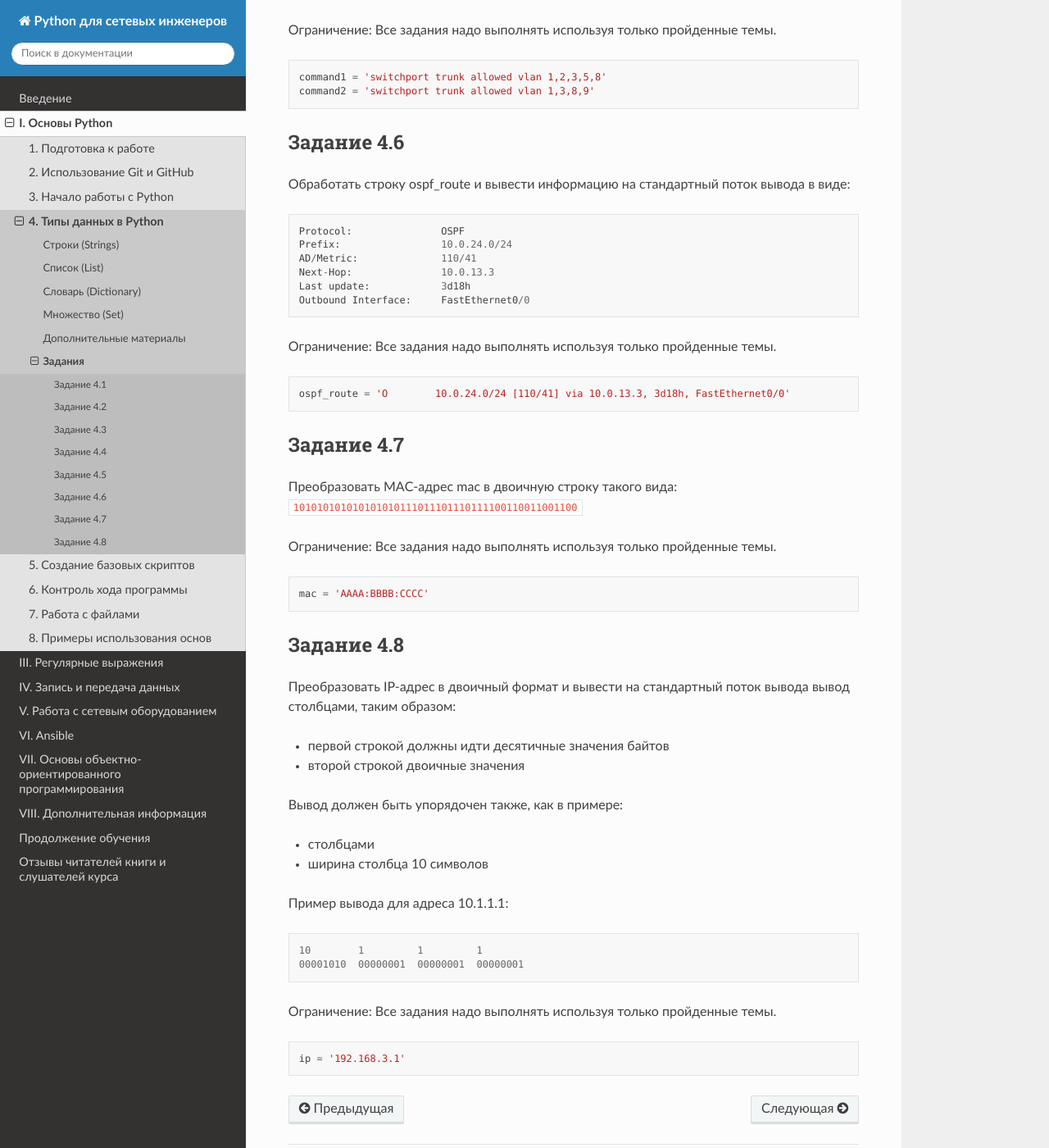
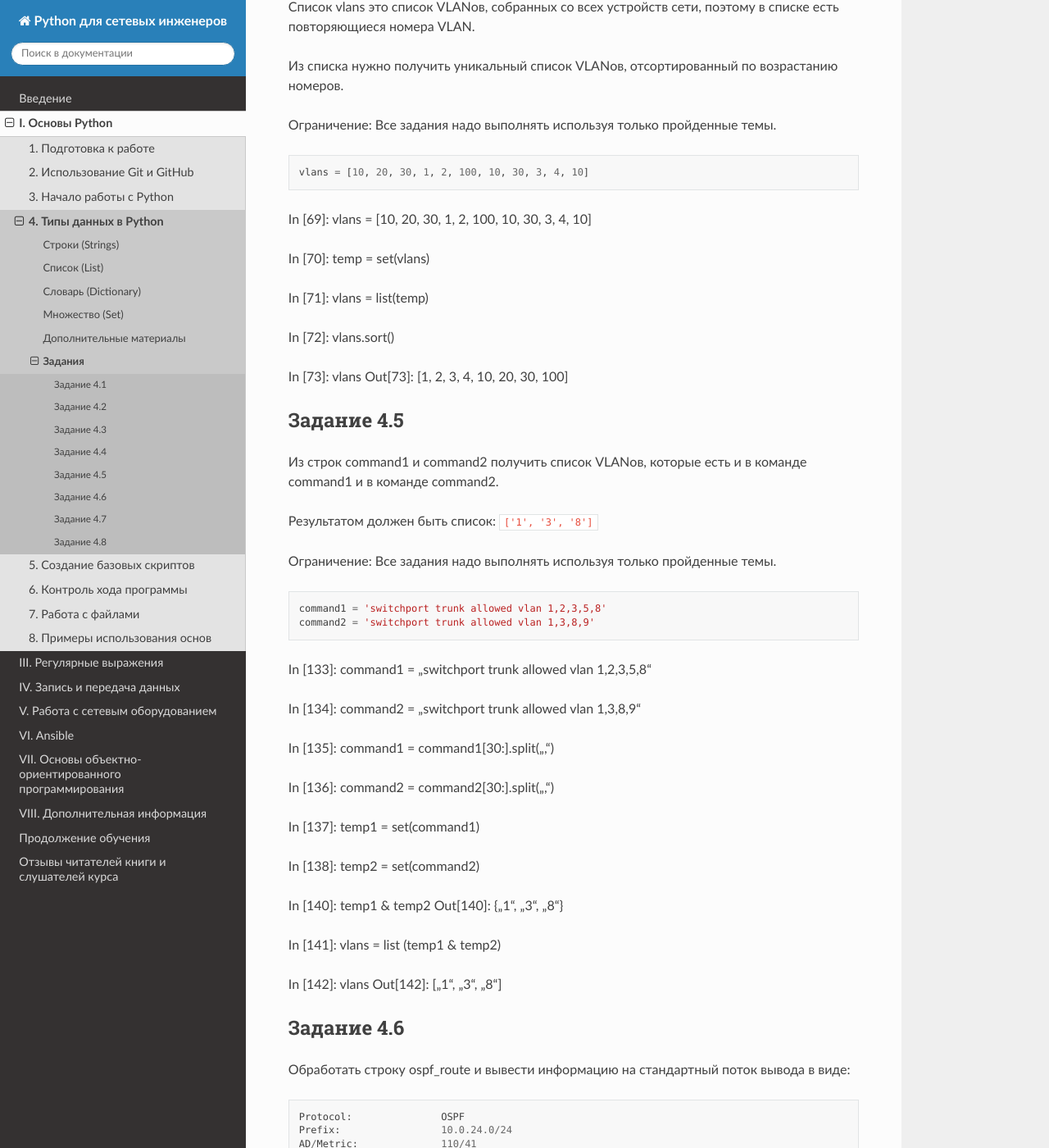
Before and after one commit to gringoire77/test_test, a Sphinx documentation site: the page built from docs/source/exercises/04_exercises.rst, in a window 1280 px wide and 1400 px high, scrolled down 1840 px. Shown: the whole window at 82% size. Built offline with Sphinx 7.4.7 and the Read the Docs theme 2.0.0, drawn with Linux system fonts in a browser that asks for light colours; pages that are not in the unit, such as notebooks, are missing from menus; some of the changed text lies outside the part shown.

Commit message:
ex. 4.2 - 4.5 done

```diff
--- a/docs/source/exercises/04_exercises.rst
+++ b/docs/source/exercises/04_exercises.rst
@@ -25,7 +25,18 @@
 In [2]: NAT.replace('Fast', 'Gigabit')
 Out[2]: 'ip nat inside source list ACL interface GigabitEthernet0/1 overload'
 
-In [3]:
+
+
+второй вариант
+
+
+In [12]: NAT = "ip nat inside source list ACL interface FastEthernet0/1 overload"
+In [13]: temp = NAT.split()
+
+In [14]: temp[7] = 'GigabitEthernet0/1'
+
+In [15]: ' '.join(temp)
+Out[15]: 'ip nat inside source list ACL interface GigabitEthernet0/1 overload'
 
 
 
@@ -43,6 +54,14 @@
 
     mac = 'AAAA:BBBB:CCCC'
 
+
+In [18]: mac = 'AAAA:BBBB:CCCC'
+
+In [19]: mac.replace(':',".")
+Out[19]: 'AAAA.BBBB.CCCC'
+
+
+
 Задание 4.3
 ~~~~~~~~~~~
 
@@ -55,6 +74,19 @@
 .. code:: python
 
     config = 'switchport trunk allowed vlan 1,3,10,20,30,100'
+
+
+
+In [27]: config
+Out[27]: 'switchport trunk allowed vlan 1,3,10,20,30,100'
+
+In [28]: vlans = config.split() [4]
+
+In [29]: vlans
+Out[29]: '1,3,10,20,30,100'
+
+
+
 
 Задание 4.4
 ~~~~~~~~~~~
@@ -72,6 +104,19 @@
     vlans = [10, 20, 30, 1, 2, 100, 10, 30, 3, 4, 10]
 
 
+In [69]: vlans = [10, 20, 30, 1, 2, 100, 10, 30, 3, 4, 10]
+
+In [70]: temp = set(vlans)
+
+In [71]: vlans = list(temp)
+
+In [72]: vlans.sort()
+
+In [73]: vlans
+Out[73]: [1, 2, 3, 4, 10, 20, 30, 100]
+
+
+
 Задание 4.5
 ~~~~~~~~~~~
 
@@ -86,6 +131,29 @@
 
     command1 = 'switchport trunk allowed vlan 1,2,3,5,8'
     command2 = 'switchport trunk allowed vlan 1,3,8,9'
+
+
+In [133]: command1 = 'switchport trunk allowed vlan 1,2,3,5,8'
+
+In [134]: command2 = 'switchport trunk allowed vlan 1,3,8,9'
+
+In [135]: command1 = command1[30:].split(',')
+
+In [136]: command2 = command2[30:].split(',')
+
+In [137]: temp1 = set(command1)
+
+In [138]: temp2 = set(command2)
+
+In [140]: temp1 & temp2
+Out[140]: {'1', '3', '8'}
+
+In [141]: vlans = list (temp1 & temp2)
+
+In [142]: vlans
+Out[142]: ['1', '3', '8']
+
+
 
 Задание 4.6
 ~~~~~~~~~~~
```
